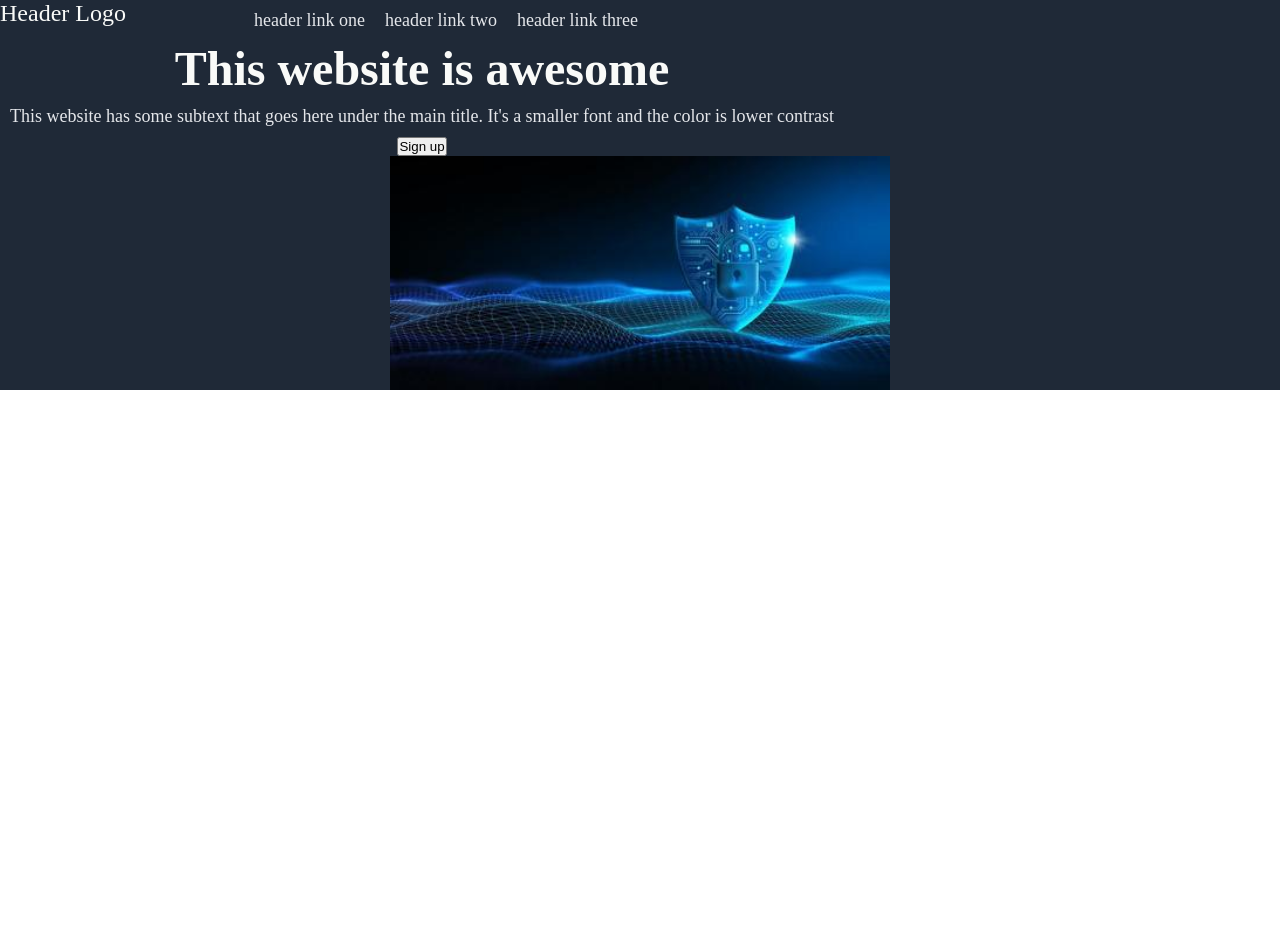
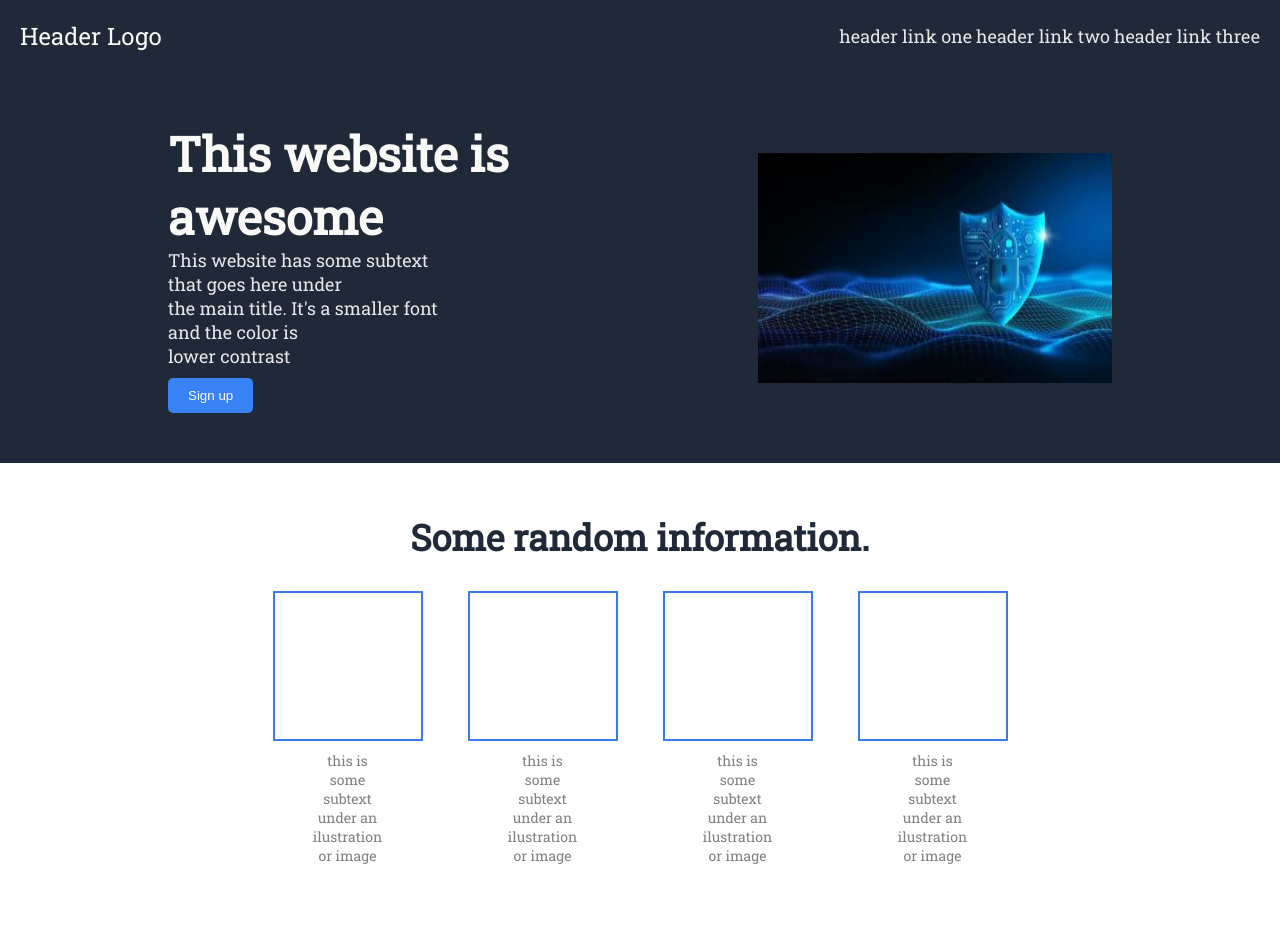
Before and after one commit to marius3past/Flexbox-landing-page, a plain HTML site: page index.html in a window 1280 px wide. Before the commit the page ends 800 px from the top, so only its background shows below. Drawn offline with Linux system fonts and the light colour scheme.

Commit message:
Finished structure and alignment of the second section

```diff
--- a/index.html
+++ b/index.html
@@ -6,29 +6,46 @@
     <link rel="stylesheet" href="styles.css">
 </head>
 <body>
-  <div class="first-section">
-    <div class="navbar">
-        <div class="navbar-vert">
-            <p id="header-logo">Header Logo</p>
+  <!-- Header Section-->
+  <header class="nav">
+    <div class="logo"> Header Logo</div>
+    <nav>
+      <a href="#"> header link one</a>
+      <a href="#"> header link two</a>
+      <a href="#"> header link three</a>
+    </nav>
+  </header>
+
+  <section class="hero">
+  <div class="hero-text">
+    <h1> This website is </br>awesome</h1>
+    <p> This website has some subtext that goes here under </br> the main title. It's a smaller font and the color is </br> lower contrast</p>
+  <button type="button" class="sign-up-first-section"> Sign up</button>
+  </div>
+  <img class="hero-image" src="project-image.jpeg" alt="A cybersecurity related image">
+  </section>
+
+<!-- Information Section-->
+<section class="information">
+  <h2 class="information-heading"> Some random information.</h2>
+ <div class="info-container">
+  <div class="info-item">
+    <div class="info-box"></div>
+      <p class="box-text">this is some subtext under an ilustration or image</p>
+    </div>
+      <div class="info-item">
+        <div class="info-box"></div>
+        <p class="box-text"> this is some subtext under an ilustration  or image</p>
         </div>
-        <div class="navbar-right">
-            <ul>
-                <li class="header-link">header link one</li>
-                <li class="header-link">header link two</li>
-                <li class="header-link">header link three</li>
-            </ul>
-        </div>
-    </div>
-    <div class="secondary-section">
-      <div class="secondary-section-left">
-        <h1> This website is awesome</h1>
-        <p class="header-link">This website has some subtext that goes here under the main title. It's a smaller font and the color is lower contrast </p>
-      <button type="button"> Sign up</button>
-    </div>
-    </div>
-    <div class="secondary-section-right">
-      <img src="project-image.jpeg" alt="cybersecurity image" width="500">
-    </div>
-</div>
+        <div class="info-item">
+          <div class="info-box"> </div>
+          <p class="box-text">this is some subtext under an ilustration or image</p>
+          </div>
+          <div class="info-item">
+            <div class="info-box"></div>
+            <p class="box-text">this is some subtext under an ilustration or image</p>
+            </div>
+          </div>
+</section>
 </body>
 </html>
--- a/styles.css
+++ b/styles.css
@@ -7,57 +7,116 @@
 }
 
 body {
-    font-family: 'Roboto Slab' serif;
+    font-family: 'Roboto Slab', serif;
 }
 
-.first-section {
-background-color: #1f2937;
-}
+/* Header Section */
 
-#header-logo {
+.logo {
     font-size: 24px;
     color: #f9faf8;
 }
 
-.header-link {
+a {
+    text-decoration: none;
     font-size: 18px;
     color: #e5e7eb;
-    margin: 10px;
 }
 
-.navbar {
+    .nav {
+        display: flex;
+        justify-content: space-between;
+        align-items: center;
+        padding: 20px;
+        background-color: #1f2937;
+        color: white;
+    }
+
+
+.hero {
+    background-color: #1f2937;
     display: flex;
+    justify-content: center;
+    align-items: center;
+    padding: 50px;
 }
 
-ul {
-    display: flex;
+.hero-text {
+    width: 50%;
 }
 
-.navbar-left, .navbar-right {
-    display: flex;
-    width: 50%;
-    justify-content: center;
-    align-items: center;
-}
-
-li {
-    list-style-type: none;
-}
 
 h1 {
     font-size: 48px;
     color: #f9faf8;
-    font-weight: bolder;
+    font-weight: 900;
 }
 
-.secondary-section {
+p {
+    font-size: 18px;
+    color: #e5e7eb;
+    width: 50%;
+}
+
+button {
+    background-color: #3882f6;
+    color: white;
+    padding: 10px 20px;
+    border: none;
+    border-radius: 5px;
+    margin-top: 10px;
+}
+
+    .hero-image {
+        width: 30%;
+        height: 230px;
+        display: flex;
+        align-items: center;
+        justify-content: center;
+    }
+
+/*Information Section*/
+
+.information {
+ text-align: center;
+ padding: 50px;
+}
+
+.information-heading {
+    font-size: 36px;
+    color: #1f2937;
+    font-weight: 900;
+    margin-bottom: 20px;
+}
+
+.info-container {
     display: flex;
     flex-direction: row;
+    flex-wrap: wrap;
+    justify-content: center;
+    align-items: center;
+    gap: 25px;
 }
 
-.secondary-section-left, .secondary-section-right {
+.info-item {
     display: flex;
     flex-direction: column;
     justify-content: center;
     align-items: center;
+    max-width: 150px;
+    margin: 10px;
 }
+
+.info-box {
+    width: 150px;
+    height: 150px;
+    border: 2px solid #397ce9;
+    background-color: white;
+}
+
+.box-text {
+    margin-top: 10px;
+    font-size: 14px;
+    color: gray;
+    text-align: center;
+}
```
